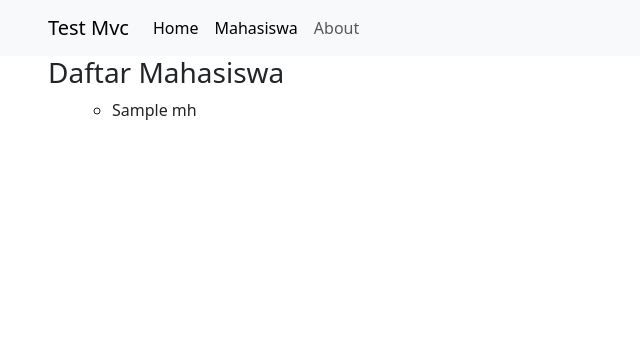
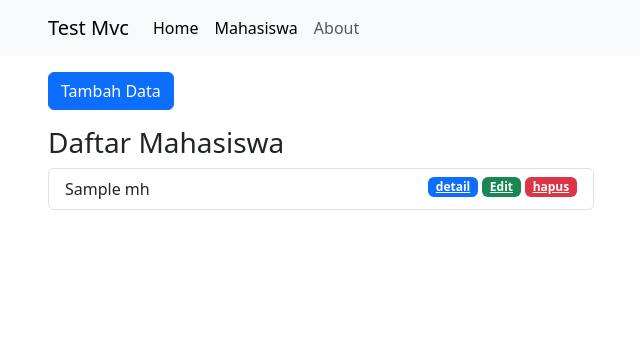
Before and after one commit to Indobin/php_mvc, a PHP site: the page made by app/views/mahasiswa/index.php in a window 1280 px wide. Shown: the top 356 px of the page, without its empty margins (34-674 px from the left). Run offline with PHP 8.4, Linux system fonts and the light colour scheme; the template is opened without the code that fills it: most values are stand-ins (such as "Sample title", 1, 10 or a date in 2020); some libraries are stand-ins or nearby versions.

Commit message:
menyelesaikan mvc

```diff
--- a/app/core/Database.php
+++ b/app/core/Database.php
@@ -23,6 +23,7 @@ class Database{
  public function query($query)
  {
   $this->stmt = $this->dbh->prepare($query);
+  // echo $query;
  }
  public function bind($param, $value, $type=null)
  {
@@ -57,5 +58,9 @@ class Database{
   $this->execute();
   return $this->stmt->fetch(PDO::FETCH_ASSOC);
  }
+ public function CekPerubahan()
+ {
+  return $this->stmt->rowCount();
+ }
 }
 ?>
--- a/app/init.php
+++ b/app/init.php
@@ -4,3 +4,4 @@ require_once 'core/App.php';
 require_once 'core/Controller.php';
 require_once 'config/config.php';
 require_once 'core/Database.php';
+require_once 'core/Messege.php';
--- a/app/views/mahasiswa/index.php
+++ b/app/views/mahasiswa/index.php
@@ -1,15 +1,74 @@
-<div class="container">
+<div class="container mt-3">
+  <div class="row">
+    <div class="col-lg-6">
+      <?php Messege::flash() ?>
+    </div>
+  </div>
  <div class="row">
-  <div class="col-6">
+  <div class="col-lg-6">
+    <!-- Button trigger modal -->
+<button type="button" class="btn btn-primary mb-3 ClickTambah" data-bs-toggle="modal" data-bs-target="#FormModal">
+  Tambah Data
+</button>
    <h3>Daftar Mahasiswa</h3>
-   <ul>
+   <ul class="list-group">
     <?php foreach ($data['mhs'] as $mhs) {?>
-     <ul>
-      <li><?php echo $mhs['nama'] ?></li>
-     </ul>
+      <li class="list-group-item">
+       <?php echo $mhs['nama'] ?>
+       <a href="<?= BASEURL; ?>/mahasiswa/hapus/<?= $mhs['id']; ?>"
+      class="badge bg-danger float-end ms-1"
+      onclick="return confirm('yakin?');">hapus</a>
+      <a href="<?= BASEURL; ?>/mahasiswa/edit/<?= $mhs['id']; ?>"
+      class="badge bg-success float-end ms-1 ClickUbah"
+      data-bs-toggle="modal" data-bs-target="#FormModal"
+      data-id="<?= $mhs['id']; ?>">Edit</a>
+      <a href="<?= BASEURL; ?>/mahasiswa/detail/<?= $mhs['id']; ?>"
+      class="badge bg-primary float-end ms-1">detail</a>
+
+      </li>
      <?php
     }?>
    </ul>
   </div>
  </div>
 </div>
+<!-- Modal -->
+<div class="modal fade" id="FormModal" tabindex="-1" aria-labelledby="exampleModalLabel" aria-hidden="true">
+  <div class="modal-dialog">
+    <div class="modal-content">
+      <div class="modal-header">
+        <h1 class="modal-title fs-5" id="FormModalLabel">Tambah Data Mahasiswa</h1>
+        <button type="button" class="btn-close" data-bs-dismiss="modal" aria-label="Close"></button>
+      </div>
+      <div class="modal-body">
+        <form action="<?= BASEURL; ?>/mahasiswa/tambah" method="post">
+          <input type="hidden" name="id" id="id">
+          <div class="form-group">
+            <label for="nama">Nama</label>
+            <input type="text" class="form-control" id="nama" name="nama">
+          </div>
+          <div class="form-group">
+            <label for="nim">Nim</label>
+            <input type="number" class="form-control" id="nim" name="nim">
+          </div>
+          <div class="form-group">
+            <label for="email">Email</label>
+            <input type="email" class="form-control" id="email" name="email">
+          </div>
+          <div class="form-group">
+            <label for="prodi">Prodi</label>
+            <select name="prodi" class="form-control" id="prodi">
+              <option value="Sistem Informasi">Sistem Informasi</option>
+              <option value="Teknologi Informasi">Teknologi Informasi</option>
+              <option value="Informatika">Informatika</option>
+            </select>
+          </div>
+      </div>
+      <div class="modal-footer">
+        <button type="button" class="btn btn-secondary" data-bs-dismiss="modal">Close</button>
+        <button type="submit" class="btn btn-primary">Tambah Data</button>
+      </div>
+      </form>
+    </div>
+  </div>
+</div>
--- a/app/views/template/footer.php
+++ b/app/views/template/footer.php
@@ -2,5 +2,8 @@
  integrity="sha384-MrcW6ZMFYlzcLA8Nl+NtUVF0sA7MsXsP1UyJoMp4YLEuNSfAP+JcXn/tWtIaxVXM" crossorigin="anonymous"></script>
  <script src="https://cdn.jsdelivr.net/npm/@popperjs/core@2.9.2/dist/umd/popper.min.js" integrity="sha384-IQsoLXl5PILFhosVNubq5LC7Qb9DXgDA9i+tQ8Zj3iwWAwPtgFTxbJ8NT4GN1R8p" crossorigin="anonymous"></script>
 <script src="https://cdn.jsdelivr.net/npm/bootstrap@5.0.2/dist/js/bootstrap.min.js" integrity="sha384-cVKIPhGWiC2Al4u+LWgxfKTRIcfu0JTxR+EQDz/bgldoEyl4H0zUF0QKbrJ0EcQF" crossorigin="anonymous"></script>
+<script src="https://cdnjs.cloudflare.com/ajax/libs/jquery/3.1.1/jquery.min.js"></script>
+<script src="" integrity="" crossorigin="anonymous"></script>
+<script type="text/javascript"  src="<?= BASEURL; ?>/js/script.js"></script>
 </body>
 </html>
--- a/public/index.php
+++ b/public/index.php
@@ -1,5 +1,6 @@
 <?php
-
+if (!session_id())
+ session_start();
 require_once '../app/init.php';
 
 $app = new App;
```
Also changed, not shown: app/controllers/MahasiswaController.php (+48 -0 lines), app/core/Messege.php (added, +23 -0 lines), app/models/Mahasiswa_Model.php (+46 -1 lines), app/views/mahasiswa/detail.php (added, +11 -0 lines), public/js/script.js (added, +35 -0 lines).
